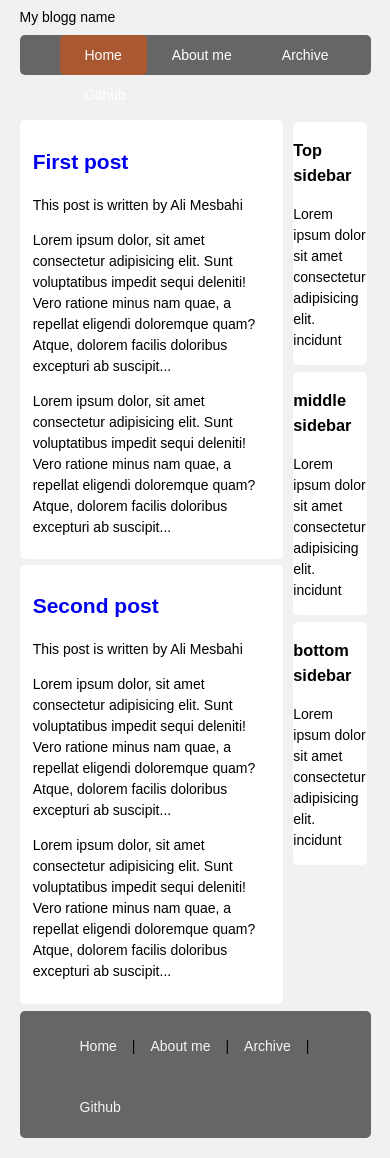
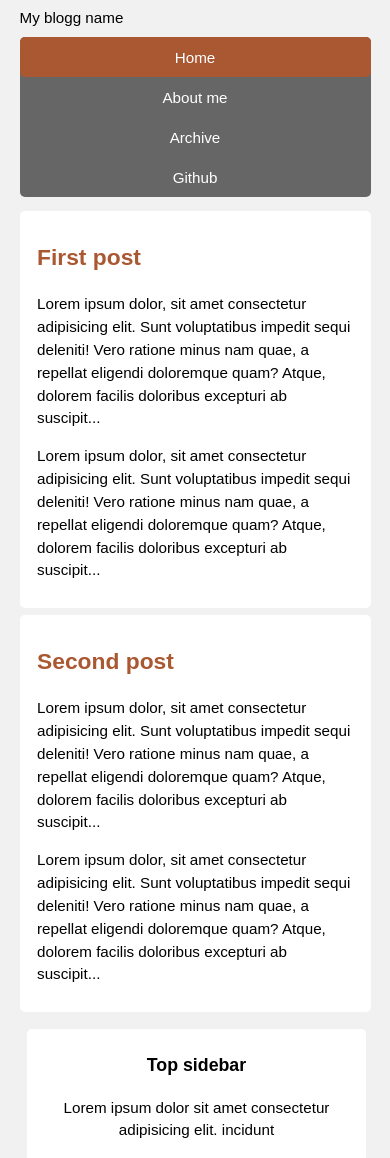
Before and after one commit to 90rimane/Blogg, a plain HTML site: page index.html in a window 390 px wide. Shown: the top 1158 px of the page. Drawn offline with Linux system fonts and the light colour scheme.

Commit message:
completering design

```diff
--- a/style.css
+++ b/style.css
@@ -9,14 +9,14 @@ a{
     text-decoration: none;
 }
 a:link, a:visited{
-
+    color: #aa5832;
 }
 a:hover, a:active{
-
+color: #daa890;
 }
 .body{
     margin: 0 auto;
-    width: 90%;
+    width: 80%;
     clear: both;
 }
 #bloggName{
@@ -82,40 +82,41 @@ a:hover, a:active{
     padding: 3% 5%;
     margin-top: 2%;
 }
+.post-info{
+    font-style: italic;
+    color: #999;
+    font-size: 90%;
+}
 .top-sidebar{
-    width: 21%;
+    width: 22%;
     float: left;
     background-color: #fff;
     border-radius: 5px;
     -moz-border-radius: 5px;
     -webkit-border-radius: 5px;
-    margin-left: 3%;
-    margin-top: 2%;
-    margin-bottom: 2%;
-    padding: auto;
+    margin: 2% 0 0 2%;
+    padding: 5px;
 
 }
 .middle-sidebar{
-    width: 21%;
+    width: 22%;
     float: left;
     background-color: #fff;
     border-radius: 5px;
     -moz-border-radius: 5px;
     -webkit-border-radius: 5px;
-    margin-left: 3%;
-    margin-bottom: 2%;
-    padding: auto;
+    margin: 2% 0 0 2%;
+    padding: 5px;
 }
 .bottom-sidebar{
-    width: 21%;
+    width: 22%;
     float: left;
     background-color: #fff;
     border-radius: 5px;
     -moz-border-radius: 5px;
     -webkit-border-radius: 5px;
-    margin-left: 3%;
-    margin-bottom: 2%;
-    padding: auto;
+    margin: 2% 0% 0 2%;
+    padding: 5px;
 }
 .mainFooter{
     width: 100%;
@@ -124,13 +125,11 @@ a:hover, a:active{
     -moz-border-radius: 5px;
     -webkit-border-radius: 5px;
     background-color: #666;
-    margin-top: 2%;
-    margin-bottom: 20px;
+    margin: 2% 0;
 }
 .mainFooter ul{
     list-style: none;
-    margin: 5px;
-
+    margin: auto;
 }
 .mainFooter ul li{
     float:left;
@@ -139,10 +138,51 @@ a:hover, a:active{
 .mainFooter a:link, .mainFooter a:visited {
     color:rgb(245, 245, 245);
     display: inline-block;
-    padding: 10px 5px  ;
+    padding: 5px;
     margin: 10px;
 }
 .mainFooter a:hover, .mainFooter a:active{
     color: blue;
     text-shadow: none;
 }
+@media only screen and (min-width: 150px) and (max-width:600px)
+{
+    .body{
+        width: 90%;
+        font-size: 95%;
+    }
+    .mainHeader nav{
+        height: 160px;
+    }
+    .mainHeader nav ul {
+        padding-left: 0;
+    }
+    .mainHeader ul li {
+        width: 100%;
+        text-align: center;
+    }
+    .mainHeader nav a:link, .mainHeader nav a:visited {
+        padding: 10px 25px ;
+        height: 20px;
+        display: block;
+    }
+    .content {
+        width: 100%;
+        float: left;
+        margin-top: 2%;
+    }
+    .post-info{
+        display: none;
+    }
+    .top-sidebar, .middle-sidebar{
+        width: 94%;
+        text-align: center;
+        margin-top: 5%;
+    }
+    .bottom-sidebar{
+        width: 94%;
+        text-align: center;
+        margin-top: 5%;
+        margin-bottom: 5%;
+    }
+}
```
